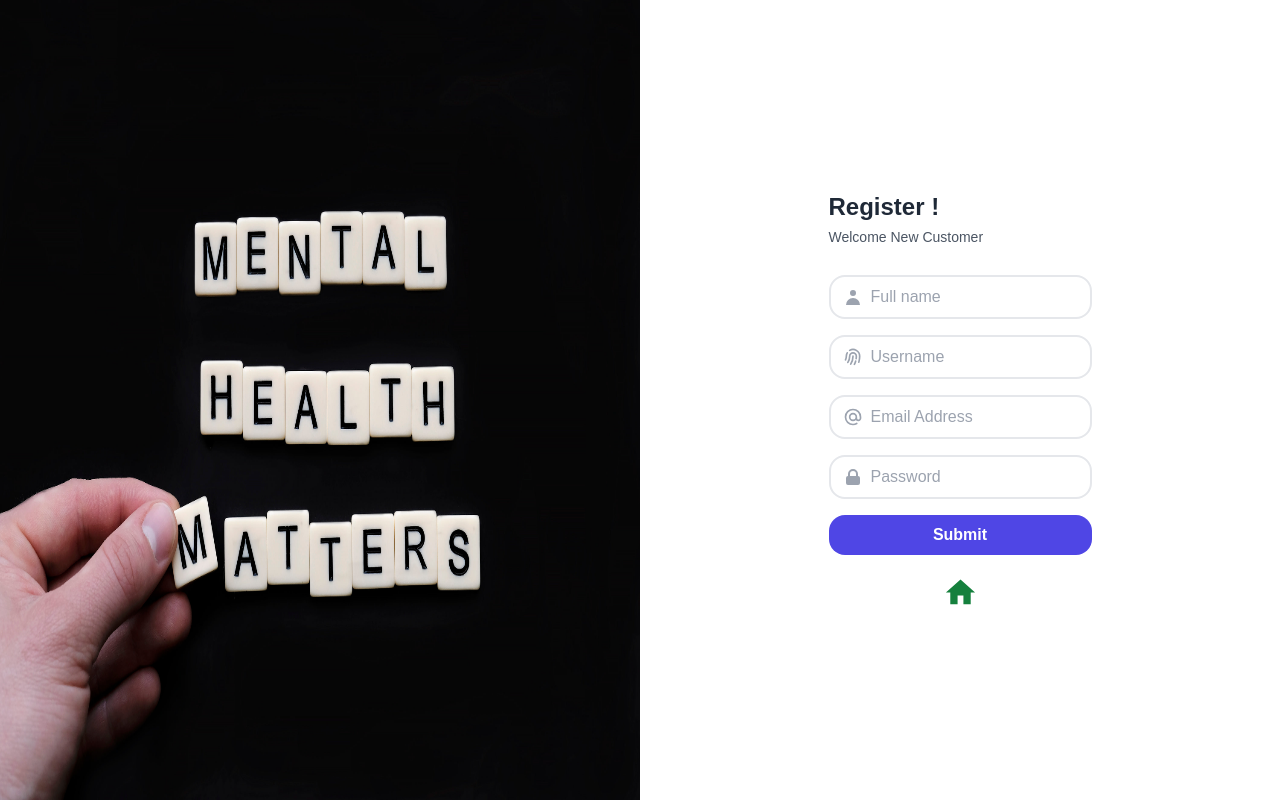
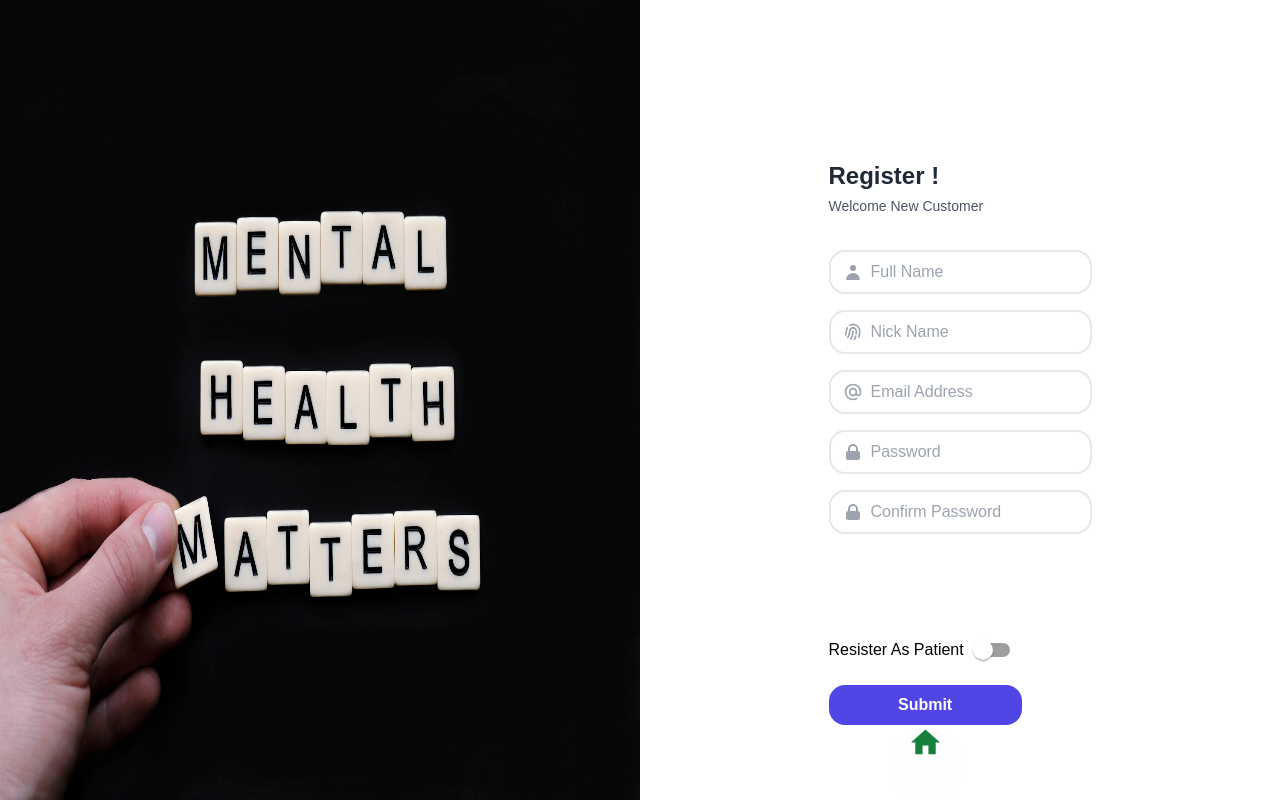
Before and after one commit to TuanDao-0110/bc-global-health, a React (Create React App) app in the folder client/: page /register in a window 1280 px wide. Built offline with nearby package versions, Linux system fonts and the light colour scheme; a web font is replaced by a local one.

Commit message:
add register form

```diff
--- a/client/src/component/button/BtnBackMain.jsx
+++ b/client/src/component/button/BtnBackMain.jsx
@@ -5,12 +5,12 @@ export default function BtnBackMain() {
   const navigate = useNavigate();
   return (
     <button
-      className="text-green-700  hover:text-green-900 cursor-pointer"
+      className="text-green-700  hover:text-green-900 cursor-pointer "
       onClick={() => {
         navigate("/");
       }}
     >
-      <HomeIcon fontSize="large"></HomeIcon>
+      <HomeIcon fontSize="large" className="shadow-2xl"></HomeIcon>
     </button>
   );
 }
--- a/client/src/page/register/Register.jsx
+++ b/client/src/page/register/Register.jsx
@@ -1,22 +1,77 @@
-import React from "react";
+import React, { useState } from "react";
 import BtnBackMain from "../../component/button/BtnBackMain";
 import BtnSubmit from "../../component/button/BtnSubmit";
+import Switch from "@mui/material/Switch";
+import { CLIENT, HOSPITAL } from "../../util/role";
 
 export default function Register() {
+  const [checked, setChecked] = useState(false);
+  const [client, setClient] = useState({
+    fullname: "",
+    nickname: "",
+    role: "client",
+    password: "",
+    email: "",
+  });
+
+  const [hospital, setHospital] = useState({
+    id: "",
+    role: "hospital",
+    password: "",
+  });
+
   return (
     <div className="h-screen md:flex">
       <div className="relative overflow-hidden md:flex w-1/2 bg-gradient-to-tr from-blue-800 to-purple-700 i justify-around items-center hidden">
         <img src={require("./img/bg.jpg")} alt="" className="bg-cover h-full" />
       </div>
-      <div className="flex md:w-1/2 justify-center py-10 items-center bg-white relative">
-        <form className="bg-white">
-          <h1 className="text-gray-800 font-bold text-2xl mb-1">register !</h1>
-          <p className="text-sm font-normal text-gray-600 mb-7">Welcome new customer</p>
+      <div className="flex md:w-1/2 justify-center items-center bg-white relative">
+        <form
+          className="bg-white"
+          onSubmit={(e) => {
+            e.preventDefault();
+          }}
+        >
+          <div className="absolute top-40">
+            <h1 className="text-gray-800 font-bold text-2xl mb-1 ">register !</h1>
+            <p className="text-sm font-normal text-gray-600 mb-7">Welcome new {checked ? "hospital" : "customer"}</p>
+          </div>
+          {checked ? (
+            <>
               <div className="flex items-center border-2 py-2 px-3 rounded-2xl mb-4">
                 <svg xmlns="http://www.w3.org/2000/svg" className="h-5 w-5 text-gray-400" viewBox="0 0 20 20" fill="currentColor">
                   <path fillRule="evenodd" d="M10 9a3 3 0 100-6 3 3 0 000 6zm-7 9a7 7 0 1114 0H3z" clipRule="evenodd" />
                 </svg>
-            <input className="pl-2 outline-none border-none" type="text" name id placeholder="Full name" />
+                <input className="pl-2 outline-none border-none" type="text" name id placeholder="Hospital ID" required />
+              </div>
+              <div className="flex items-center border-2 py-2 px-3 rounded-2xl mb-4">
+                <svg xmlns="http://www.w3.org/2000/svg" className="h-5 w-5 text-gray-400" viewBox="0 0 20 20" fill="currentColor">
+                  <path
+                    fillRule="evenodd"
+                    d="M5 9V7a5 5 0 0110 0v2a2 2 0 012 2v5a2 2 0 01-2 2H5a2 2 0 01-2-2v-5a2 2 0 012-2zm8-2v2H7V7a3 3 0 016 0z"
+                    clipRule="evenodd"
+                  />
+                </svg>
+                <input className="pl-2 outline-none border-none" type="Password" name id placeholder="Password" required />
+              </div>
+              <div className="flex items-center border-2 py-2 px-3 rounded-2xl mb-4">
+                <svg xmlns="http://www.w3.org/2000/svg" className="h-5 w-5 text-gray-400" viewBox="0 0 20 20" fill="currentColor">
+                  <path
+                    fillRule="evenodd"
+                    d="M5 9V7a5 5 0 0110 0v2a2 2 0 012 2v5a2 2 0 01-2 2H5a2 2 0 01-2-2v-5a2 2 0 012-2zm8-2v2H7V7a3 3 0 016 0z"
+                    clipRule="evenodd"
+                  />
+                </svg>
+                <input className="pl-2 outline-none border-none" type="Password" name id placeholder="Confirm Password" required />
+              </div>
+            </>
+          ) : (
+            <>
+              <div className="flex items-center border-2 py-2 px-3 rounded-2xl mb-4">
+                <svg xmlns="http://www.w3.org/2000/svg" className="h-5 w-5 text-gray-400" viewBox="0 0 20 20" fill="currentColor">
+                  <path fillRule="evenodd" d="M10 9a3 3 0 100-6 3 3 0 000 6zm-7 9a7 7 0 1114 0H3z" clipRule="evenodd" />
+                </svg>
+                <input className="pl-2 outline-none border-none" type="text" name id placeholder="Full Name" required />
               </div>
               <div className="flex items-center border-2 py-2 px-3 rounded-2xl mb-4">
                 <svg xmlns="http://www.w3.org/2000/svg" className="h-5 w-5 text-gray-400" fill="none" viewBox="0 0 24 24" stroke="currentColor">
@@ -27,7 +82,7 @@ export default function Register() {
                     d="M12 11c0 3.517-1.009 6.799-2.753 9.571m-3.44-2.04l.054-.09A13.916 13.916 0 008 11a4 4 0 118 0c0 1.017-.07 2.019-.203 3m-2.118 6.844A21.88 21.88 0 0015.171 17m3.839 1.132c.645-2.266.99-4.659.99-7.132A8 8 0 008 4.07M3 15.364c.64-1.319 1-2.8 1-4.364 0-1.457.39-2.823 1.07-4"
                   />
                 </svg>
-            <input className="pl-2 outline-none border-none" type="text" name id placeholder="Username" />
+                <input className="pl-2 outline-none border-none" type="text" name id placeholder="Nick Name" required />
               </div>
               <div className="flex items-center border-2 py-2 px-3 rounded-2xl mb-4">
                 <svg xmlns="http://www.w3.org/2000/svg" className="h-5 w-5 text-gray-400" fill="none" viewBox="0 0 24 24" stroke="currentColor">
@@ -38,9 +93,9 @@ export default function Register() {
                     d="M16 12a4 4 0 10-8 0 4 4 0 008 0zm0 0v1.5a2.5 2.5 0 005 0V12a9 9 0 10-9 9m4.5-1.206a8.959 8.959 0 01-4.5 1.207"
                   />
                 </svg>
-            <input className="pl-2 outline-none border-none" type="text" name id placeholder="Email Address" />
+                <input className="pl-2 outline-none border-none" type="text" name id placeholder="Email Address" required />
               </div>
-          <div className="flex items-center border-2 py-2 px-3 rounded-2xl">
+              <div className="flex items-center border-2 py-2 px-3 rounded-2xl mb-4">
                 <svg xmlns="http://www.w3.org/2000/svg" className="h-5 w-5 text-gray-400" viewBox="0 0 20 20" fill="currentColor">
                   <path
                     fillRule="evenodd"
@@ -48,11 +103,35 @@ export default function Register() {
                     clipRule="evenodd"
                   />
                 </svg>
-            <input className="pl-2 outline-none border-none" type="text" name id placeholder="Password" />
+                <input className="pl-2 outline-none border-none" type="Password" name id placeholder="Password" required />
               </div>
-          <div className="flex flex-col space-y-5">
+              <div className="flex items-center border-2 py-2 px-3 rounded-2xl mb-4">
+                <svg xmlns="http://www.w3.org/2000/svg" className="h-5 w-5 text-gray-400" viewBox="0 0 20 20" fill="currentColor">
+                  <path
+                    fillRule="evenodd"
+                    d="M5 9V7a5 5 0 0110 0v2a2 2 0 012 2v5a2 2 0 01-2 2H5a2 2 0 01-2-2v-5a2 2 0 012-2zm8-2v2H7V7a3 3 0 016 0z"
+                    clipRule="evenodd"
+                  />
+                </svg>
+                <input className="pl-2 outline-none border-none" type="Password" name id placeholder="Confirm Password" required />
+              </div>
+            </>
+          )}
+          <div className="absolute bottom-10 ">
+            <div className="flex items-center justify-center flex-wrap ">
+              <p className="">Resister as {checked ? HOSPITAL : "Patient"}</p>
+              <div className="">
+                <Switch
+                  onChange={(e) => {
+                    setChecked(e.target.checked);
+                  }}
+                />
+              </div>
+            </div>
+            <div className="flex flex-col ">
               <BtnSubmit message={"Submit"}></BtnSubmit>
               <BtnBackMain></BtnBackMain>
+            </div>
           </div>
         </form>
       </div>
--- a/client/src/redux/reducer/hospitalReducer.jsx
+++ b/client/src/redux/reducer/hospitalReducer.jsx
@@ -1,4 +1,4 @@
-const { createSlice } = require("@reduxjs/toolkit");
+import { createSlice } from "@reduxjs/toolkit";
 
 const initalState = {
   hospitals: [
@@ -87,6 +87,7 @@ const initalState = {
       ],
     },
   },
+  hospitalUser: {},
 };
 
 const hospitalReducer = createSlice({
--- a/client/src/redux/reducer/modalReducer.jsx
+++ b/client/src/redux/reducer/modalReducer.jsx
@@ -1,4 +1,4 @@
-const {  createSlice } = require("@reduxjs/toolkit");
+import { createSlice } from "@reduxjs/toolkit";
 const initalState = {
   modal: false,
   infor: null,
--- a/client/src/redux/reducer/store.jsx
+++ b/client/src/redux/reducer/store.jsx
@@ -1,10 +1,12 @@
 import { configureStore } from "@reduxjs/toolkit";
 import modalReducer from "./modalReducer";
 import hospitalReducer from "./hospitalReducer";
+import userReducer from "./userReducer";
 const store = configureStore({
   reducer: {
     modalReducer,
     hospitalReducer,
+    userReducer,
   },
   middleware: (getDefaultMiddleware) => getDefaultMiddleware(),
   devTools: true,
--- /dev/null
+++ b/client/src/redux/reducer/userReducer.jsx
@@ -0,0 +1,72 @@
+import { createSlice } from "@reduxjs/toolkit";
+
+const initalState = {
+  userProfile: {
+    _id: "63840f84f53b37e04f8eea55",
+    fullname: "tuan",
+    nickname: "tuan",
+    role: "client",
+    password: "tuan",
+    email: "tuan@gmail.com",
+    bookingList: {
+      day: [
+        {
+          time: "",
+          hospitalId: null,
+          userConfirm: false,
+          hospitalConfirm: false,
+          userVisitConfirm: false,
+          customerNote: "",
+          hospitalNote: "",
+        },
+      ],
+      "27/11/2022": [
+        {
+          time: 800,
+          customerId: "63840f84f53b37e04f8eea55",
+          userConfirm: true,
+          hospitalConfirm: false,
+          userVisitConfirm: false,
+          customerNote: "update tuan",
+          hospitalNote: "",
+          hospitalId: "63775326dfd6ff0292a4e67f",
+        },
+        {
+          time: 830,
+          customerId: "63840f84f53b37e04f8eea55",
+          userConfirm: true,
+          hospitalConfirm: false,
+          userVisitConfirm: false,
+          customerNote: "change",
+          hospitalNote: "",
+          hospitalId: "63775326dfd6ff0292a4e67f",
+        },
+        {
+          time: 900,
+          customerId: "63840f84f53b37e04f8eea55",
+          userConfirm: true,
+          hospitalConfirm: false,
+          userVisitConfirm: false,
+          customerNote: "headache",
+          hospitalNote: "",
+          hospitalId: "63775326dfd6ff0292a4e67f",
+        },
+      ],
+    },
+  },
+};
+
+const userReducer = createSlice({
+  name: "user",
+  initialState: initalState,
+  reducers: {
+    getUserProfile: (state, action) => {
+      const { data } = action.payload;
+      return { ...state, userProfile: data };
+    },
+  },
+});
+
+export const { getUserProfile } = userReducer.actions;
+
+export default userReducer.reducer;
--- a/client/src/service/hospitalData.js
+++ b/client/src/service/hospitalData.js
@@ -2,7 +2,6 @@
 import { BASE_URL } from "../util/url.js";
 import axios from 'axios'
 import { getHospital, getHospitalById } from '../redux/reducer/hospitalReducer'
-import { data } from "autoprefixer";
 
 
 
--- /dev/null
+++ b/client/src/service/userService.js
@@ -0,0 +1,9 @@
+
+import { BASE_URL } from "../util/url.js";
+import axios from 'axios'
+import { getUserProfile } from "../redux/reducer/userReducer.jsx";
+
+
+export const handlerLogin =()=> {
+
+}
--- /dev/null
+++ b/client/src/util/role.js
@@ -0,0 +1,2 @@
+export const HOSPITAL = 'hospital'
+export const CLIENT = 'client'
```
Lines whose indentation alone changed are shown as unchanged.
